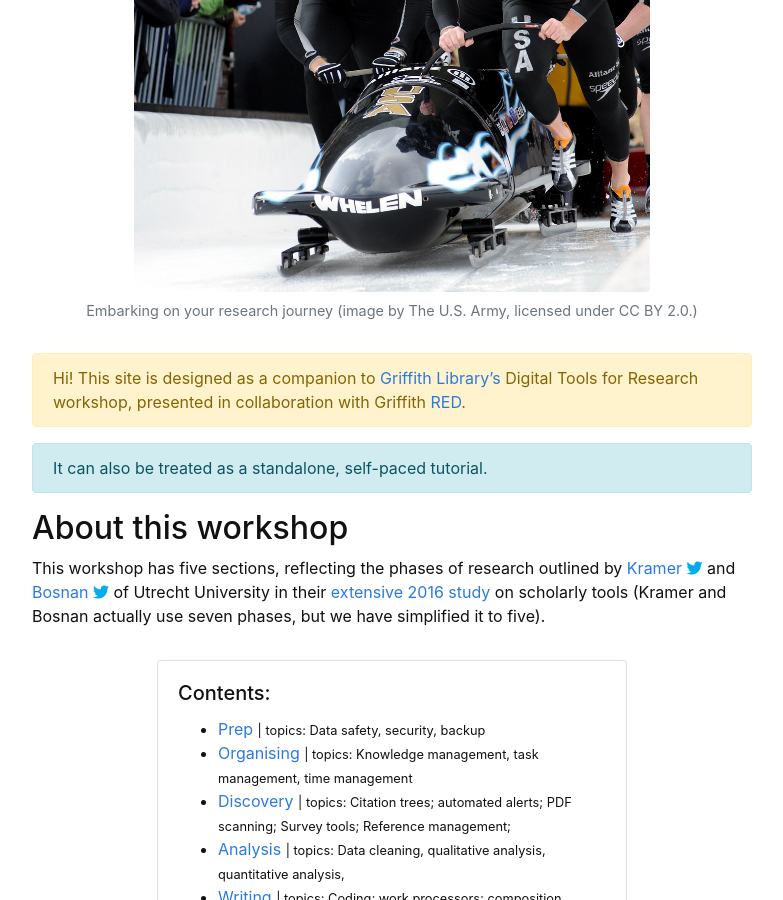
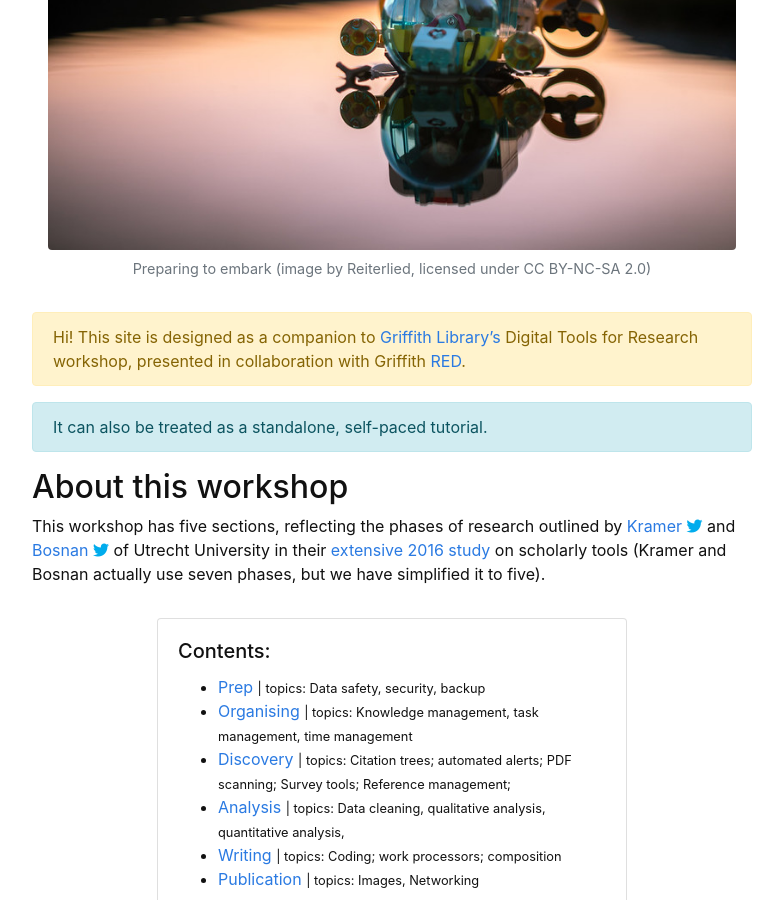
Before and after one commit to GriffithUniLibrary/digital-tools-modular, a Jekyll site: the page built from index.md, in a window 1280 px wide and 900 px high, scrolled down 303 px. Shown: the whole window, without its empty margins (248-1031 px from the left). Built offline with Jekyll 4.4.1, drawn with Linux system fonts in a browser that asks for light colours.

```diff
--- a/index.md
+++ b/index.md
@@ -5,7 +5,7 @@ layout: default
 
 # Digital Tools for Research
 
-{% include figure.html img="bobsled.jpg" alt="U.S. Olympic Bobsled Team Contenders" caption="Embarking on your research journey (image by The U.S. Army, licensed under CC BY 2.0.)" width="75%" %}
+{% include figure.html img="embarking.jpg" alt="Lego submarine floating on the water" caption="Preparing to embark (image by Reiterlied, licensed under CC BY-NC-SA 2.0)" width="75" float="left" %}
 
 {% capture workshopinfo %}
 Hi! This site is designed as a companion to [Griffith Library's](https://www.griffith.edu.au/library) Digital Tools for Research workshop, presented in collaboration with Griffith [RED](https://www.griffith.edu.au/research/research-services/researcher-education-development).
```
Also changed, not shown: content/2-discovery.md (+2 -0 lines), content/5-writing.md (+1 -1 lines).
